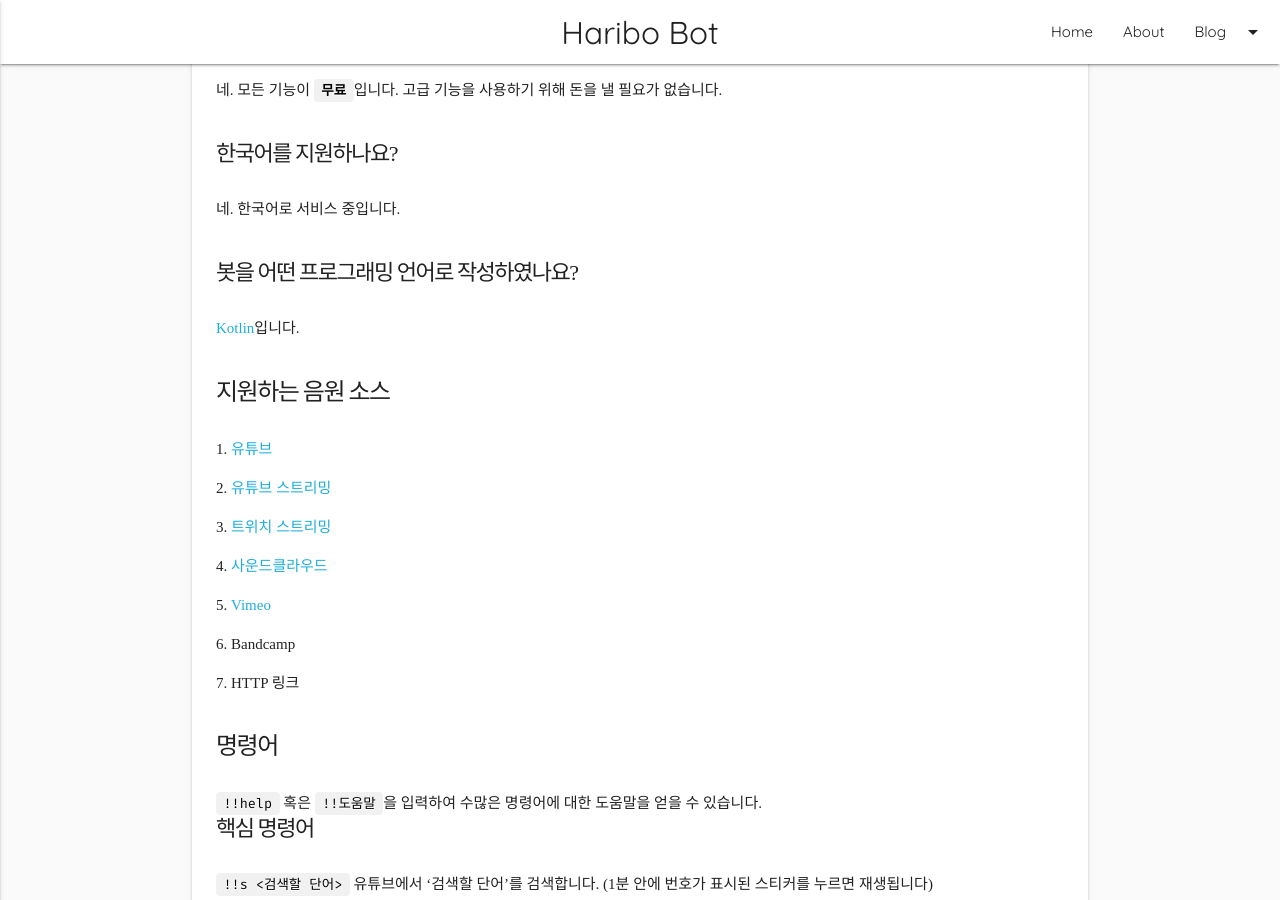
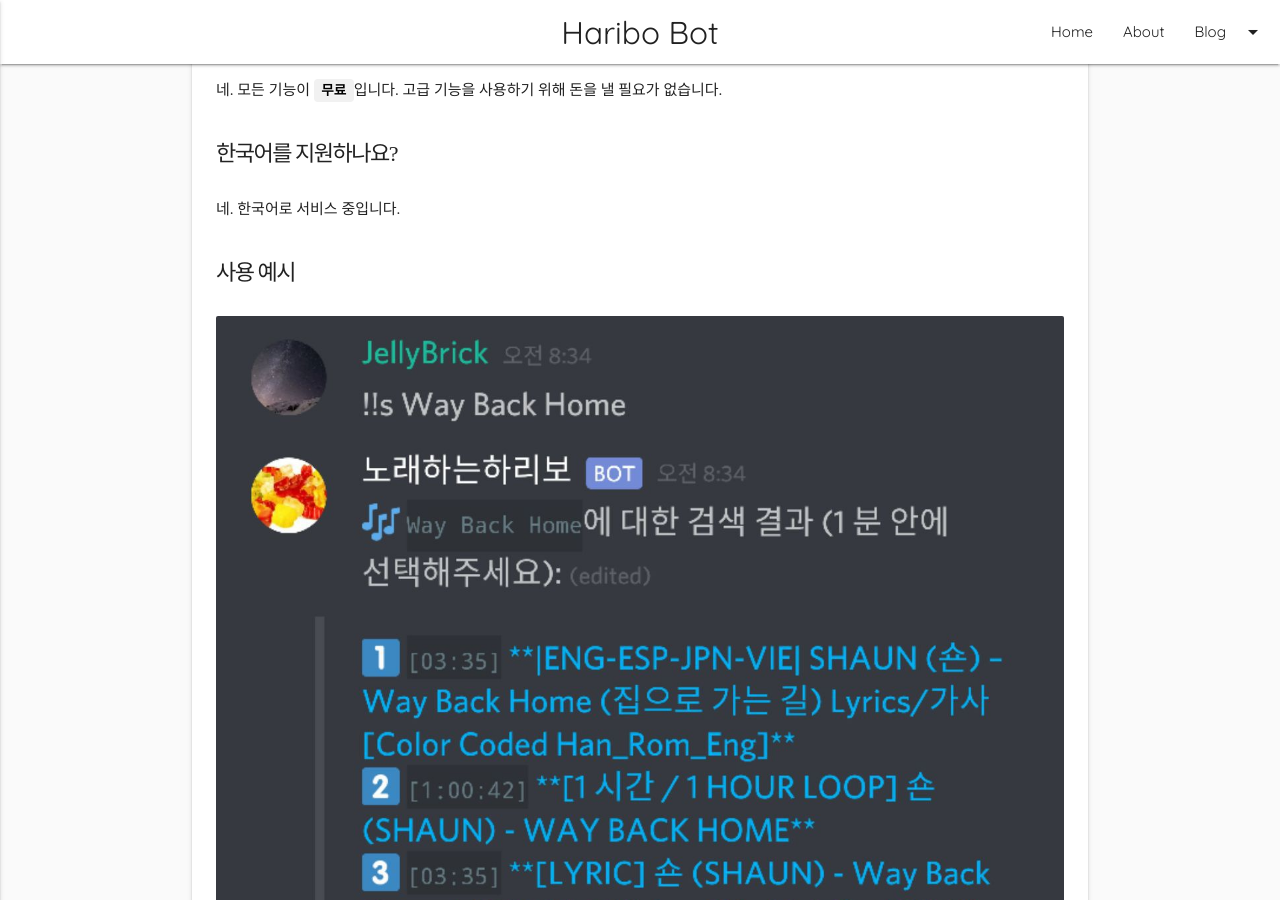
Before and after one commit to haribosinging/haribosinging.github.io, a Jekyll site: the page built from _posts/2018-08-29-노래하는 하리보 봇.md, in a window 1280 px wide and 900 px high, scrolled down 340 px. Built offline with Jekyll 4.4.1, drawn with Linux system fonts in a browser that asks for light colours; nearby versions of some CDN libraries; some web fonts are replaced.

Commit message:
Update 2018-08-29-노래하는 하리보 봇.md

```diff
--- a/_posts/2018-08-29-노래하는 하리보 봇.md
+++ b/_posts/2018-08-29-노래하는 하리보 봇.md
@@ -16,6 +16,12 @@
 ## 한국어를 지원하나요?
 - 네. 한국어로 서비스 중입니다.
 
+## 사용 예시
+![검색 기능]({{ "/assets/IMG_20180829_083726_567.jpg" | absolute_url }})
+![재생]({{ "/assets/IMG_20180829_083727_963.jpg" | absolute_url }})
+![트위치 재생]({{ "/assets/IMG_20180829_083729_470.jpg" | absolute_url }})
+
+
 ## 봇을 어떤 프로그래밍 언어로 작성하였나요?
 - [Kotlin](http://Kotlinlang.org)입니다.
 
```
